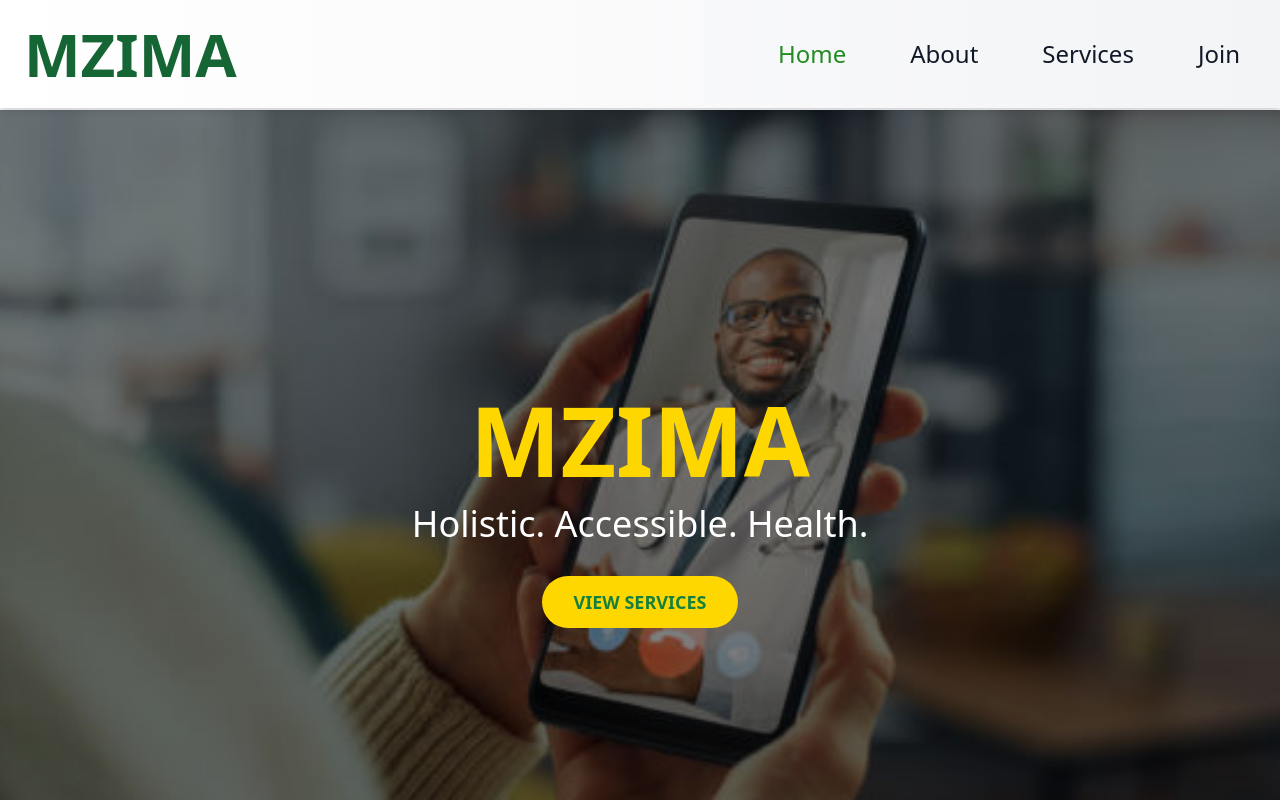
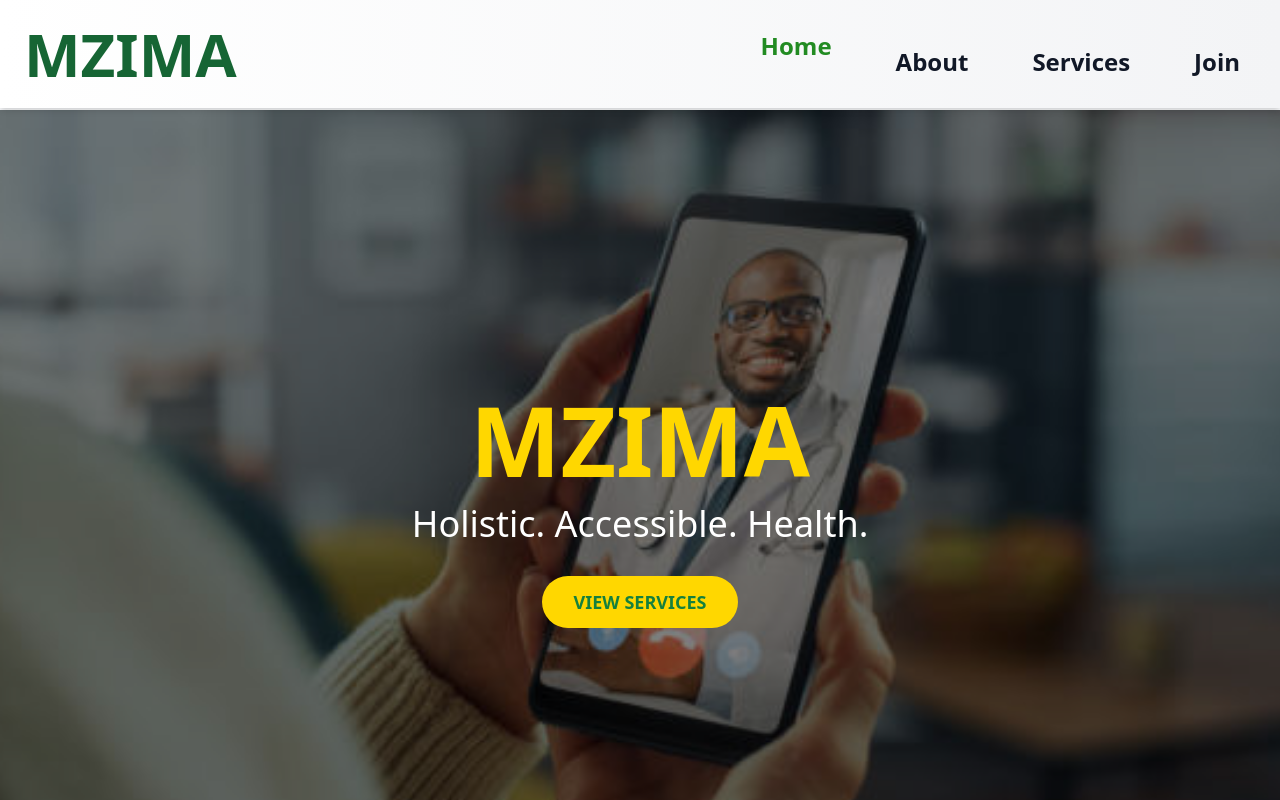
Before and after one commit to OumaArera/migason-power, a React (Create React App) app: page / in a window 1280 px wide. Shown: the top 800 px of the page. Built offline with nearby package versions, Linux system fonts and the light colour scheme.

Commit message:
feat: mzima website

```diff
--- a/src/Header.jsx
+++ b/src/Header.jsx
@@ -33,14 +33,14 @@ const Header = () => {
 
         {/* Navigation Links */}
         <nav className={`md:flex ${isMenuOpen ? 'block' : 'hidden'} absolute md:static top-full left-0 w-full bg-white md:bg-transparent shadow-lg md:shadow-none`}>
-          <ul className="flex flex-col md:flex-row md:space-x-8 text-xl md:text-2xl md:ml-auto"> {/* Add md:ml-auto to push links to the right */}
+          <ul className="flex flex-col space-y-4 md:flex-row md:space-x-8 text-xl md:text-2xl md:ml-auto"> {/* Added space-y-4 for spacing and font-bold for bold text */}
             <li>
               <Link
                 to="/"
                 onClick={handleLinkClick}
                 className={`${
                   location.pathname === '/' ? 'text-[#228B22]' : 'text-gray-900 hover:text-green-700'
-                } transition-colors duration-300 hover:underline p-4`}
+                } transition-colors duration-300 hover:underline font-bold p-4`}
               >
                 Home
               </Link>
@@ -51,7 +51,7 @@ const Header = () => {
                 onClick={handleLinkClick}
                 className={`${
                   location.pathname === '/about' ? 'text-[#228B22]' : 'text-gray-900 hover:text-green-700'
-                } transition-colors duration-300 hover:underline p-4`}
+                } transition-colors duration-300 hover:underline font-bold p-4`}
               >
                 About
               </Link>
@@ -62,7 +62,7 @@ const Header = () => {
                 onClick={handleLinkClick}
                 className={`${
                   location.pathname === '/services' ? 'text-[#228B22]' : 'text-gray-900 hover:text-green-700'
-                } transition-colors duration-300 hover:underline p-4`}
+                } transition-colors duration-300 hover:underline font-bold p-4`}
               >
                 Services
               </Link>
@@ -73,7 +73,7 @@ const Header = () => {
                 onClick={handleLinkClick}
                 className={`${
                   location.pathname === '/join' ? 'text-[#228B22]' : 'text-gray-900 hover:text-green-700'
-                } transition-colors duration-300 hover:underline p-4`}
+                } transition-colors duration-300 hover:underline font-bold p-4`}
               >
                 Join
               </Link>
```
